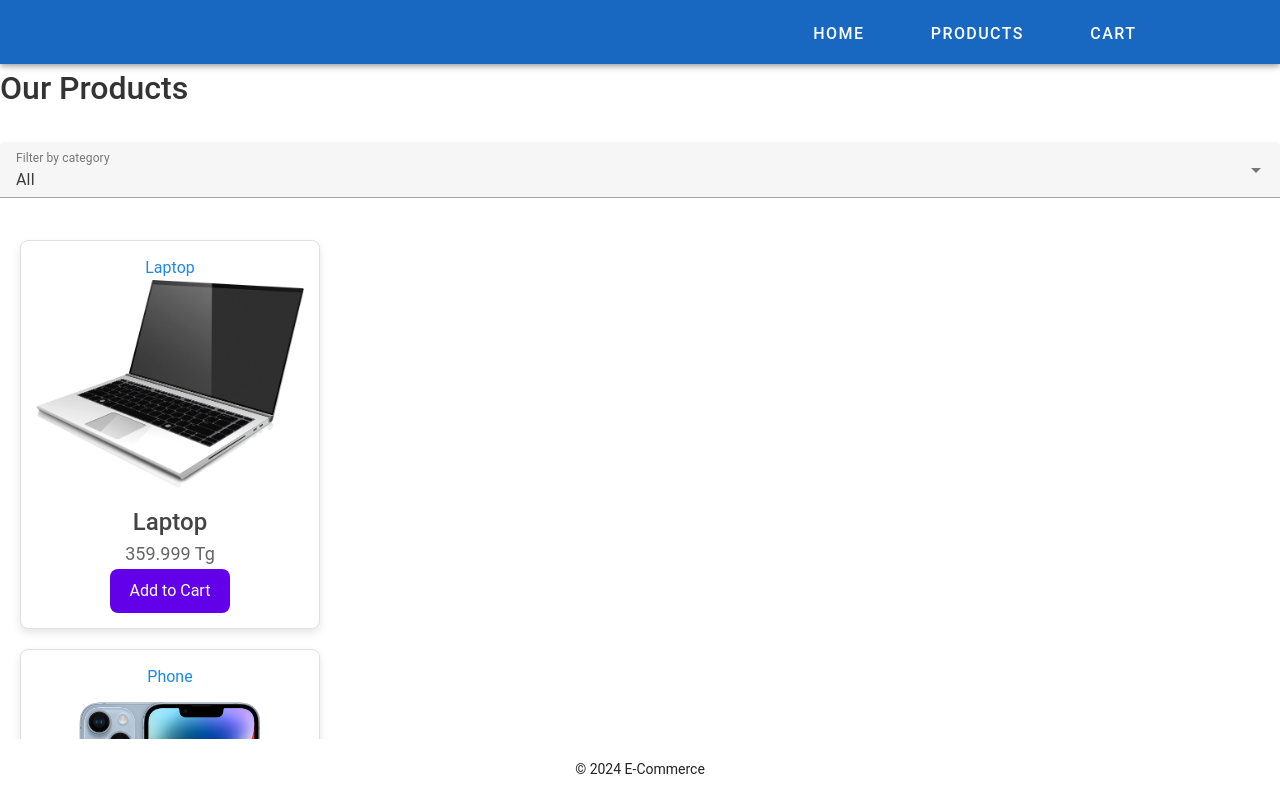
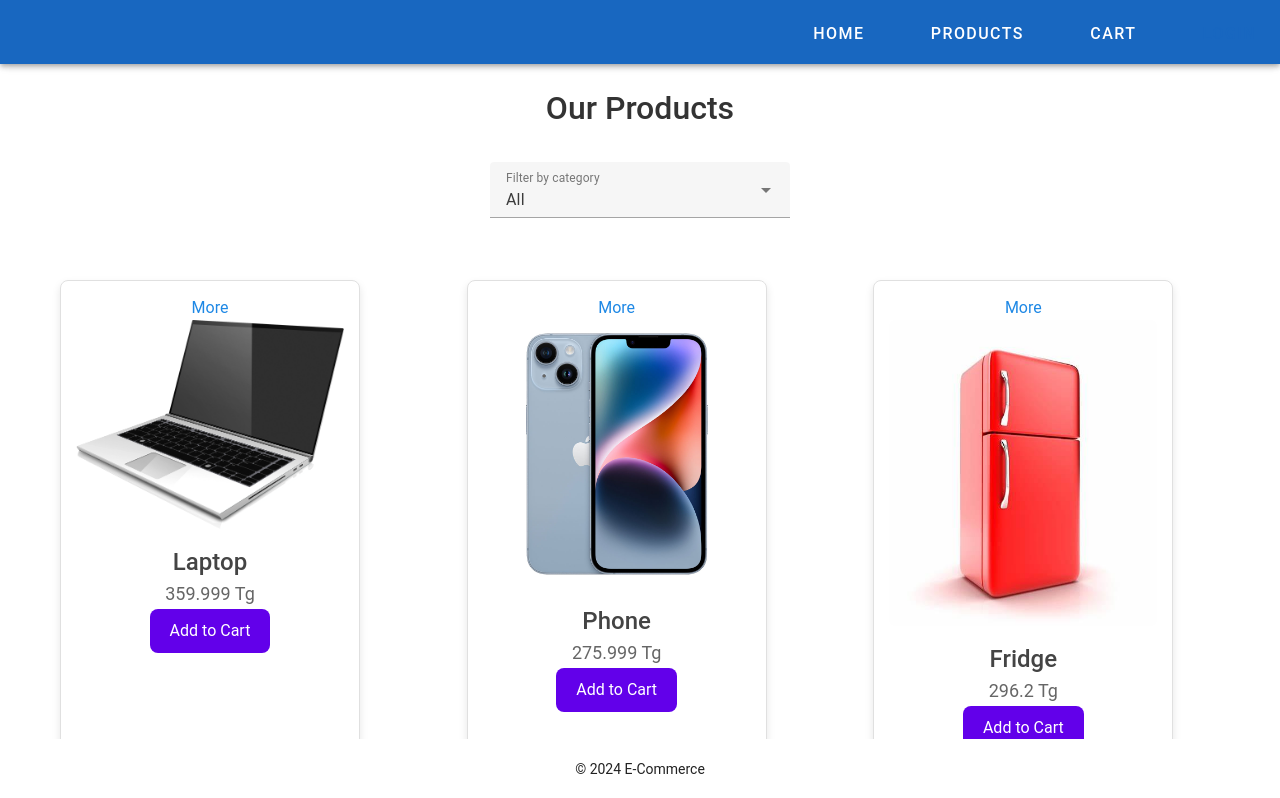
Before and after one commit to Coach-wannabe/ecommerce-vue, a Vue app: page /products in a window 1280 px wide. Shown: the top 798 px of the page. Built offline with nearby package versions, Linux system fonts and the light colour scheme.

Commit message:
Update ProductListPage.vue

```diff
--- a/src/components/ProductListPage.vue
+++ b/src/components/ProductListPage.vue
@@ -7,12 +7,14 @@
     label="Filter by category"
     @change="filterProducts"
   ></v-select>
+  <div class="product-grid">
   <div v-for="product in paginatedProducts" :key="product.id" class="product-card">
-        <router-link :to="{ name: 'ProductDetail', params: { id: product.id } }">{{ product.name }}</router-link>
+    <router-link :to="{ name: 'ProductDetail', params: { id: product.id } }">More</router-link>
     <img :src="getImage(product.image)" class="product-image" />
     <h2>{{ product.name }}</h2>
     <p>{{ product.price }} Tg</p>
     <button @click="addToCart(product)">Add to Cart</button>
+  </div>
 </div>
     <v-pagination
     v-model="currentPage"
@@ -74,10 +76,24 @@
 </script>
 
 <style scoped>
+.v-select {
+  margin-bottom: 20px;
+  width: 300px;
+}
+
 .v-pagination {
   display: flex;
   justify-content: center;
   margin-top: 20px;
+}
+
+.v-pagination .v-pagination__navigation {
+  background-color: #6200ea;
+  color: white;
+}
+
+.v-pagination .v-pagination__item--is-active {
+  background-color: #3700b3;
 }
 
 .v-pagination .v-pagination__navigation {
@@ -120,6 +136,21 @@
 margin-bottom: 15px;
 border-radius: 8px;
 }
+.product-list-page {
+  display: flex;
+  flex-direction: column;
+  align-items: center;
+  padding: 20px;
+}
+
+.product-grid {
+  display: grid;
+  grid-template-columns: repeat(auto-fill, minmax(300px, 1fr)); /* 3 карточки в ряд, адаптация к экрану */
+  gap: 20px; /* Расстояние между карточками */
+  width: 100%;
+  max-width: 1200px;
+  margin: 0 auto;
+}
 
 h1 {
 font-size: 32px;
@@ -150,4 +181,10 @@ button {
 button:hover {
 background-color: #3700b3;
 }
+
+@media (max-width: 768px) {
+  .product-grid {
+    grid-template-columns: repeat(auto-fill, minmax(200px, 1fr)); /* 2 карточки на маленьких экранах */
+  }
+}
 </style>
```
Lines whose indentation alone changed are shown as unchanged.
